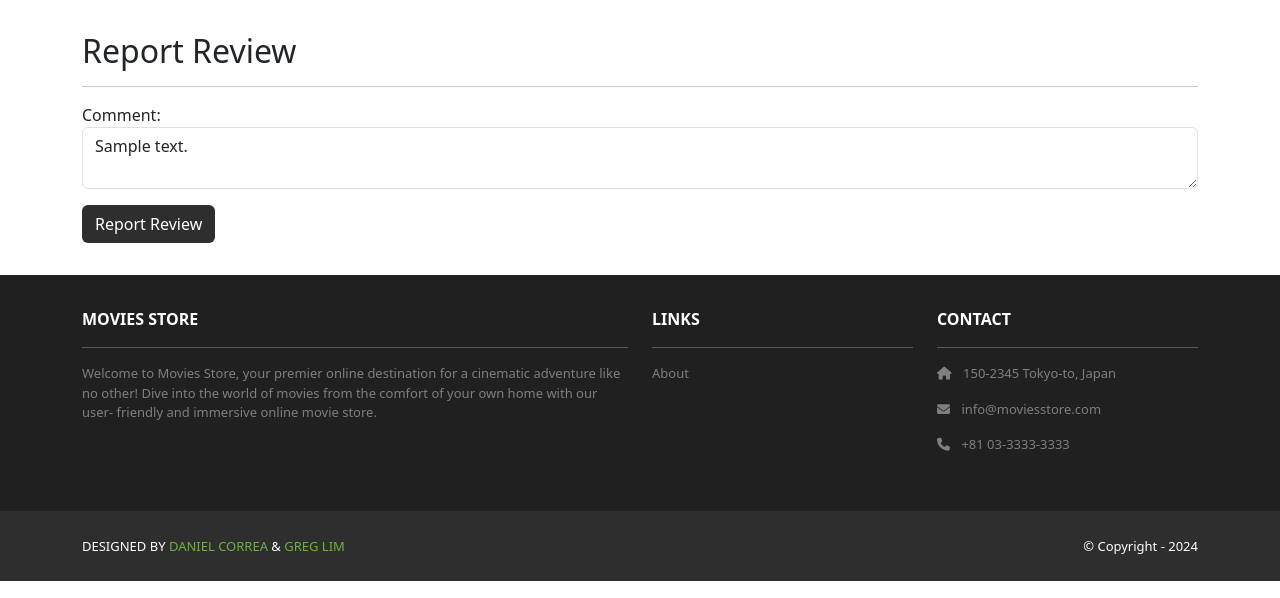
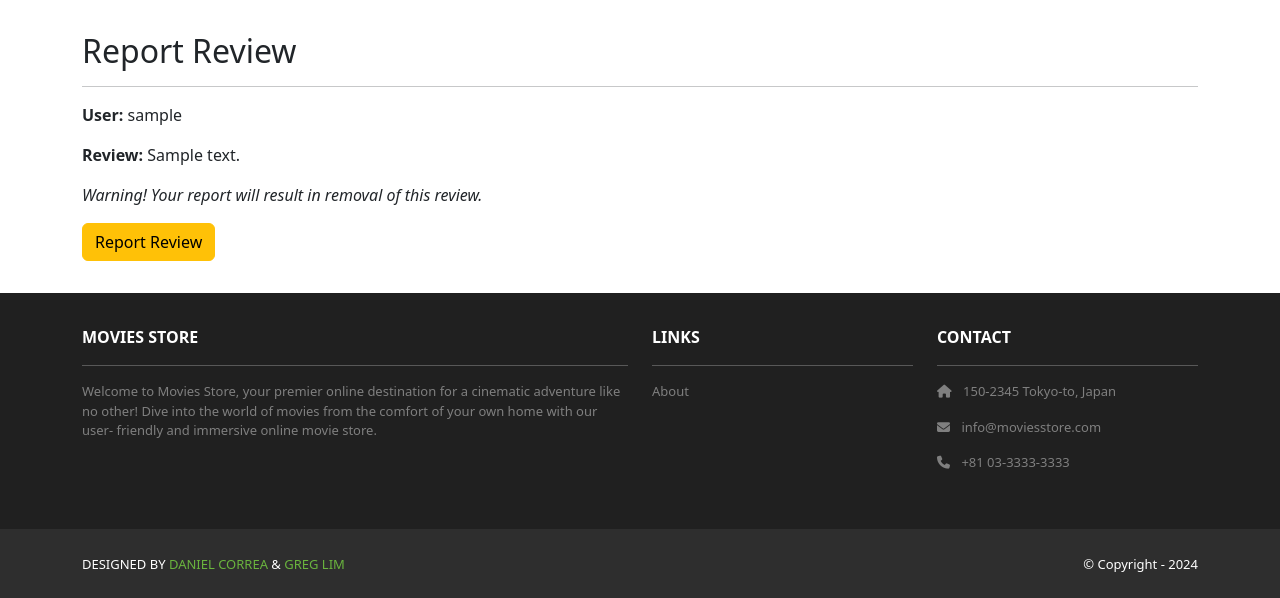
Before and after one commit to sid43319/moviesstore, a Django app: template movies/templates/movies/report_review.html in a window 1280 px wide. Shown: the part 82-680 px from the top of the page. Run offline with Django 5.2, Linux system fonts and the light colour scheme; the template is opened without the code that fills it: most values are stand-ins (such as "Sample title", 1, 10 or a date in 2020); some libraries are stand-ins or nearby versions.

Commit message:
Fixed errors in use case 21

```diff
--- a/movies/templates/movies/report_review.html
+++ b/movies/templates/movies/report_review.html
@@ -6,18 +6,15 @@
       <div class="col mx-auto mb-3">
         <h2>Report Review</h2>
         <hr />
+
+        <p><b>User:</b> {{ template_data.review.user.username}}</p>
+            <p><b>Review:</b>  {{ template_data.review.comment }}</p>
+
+        <p><i>Warning! Your report will result in removal of this review.</i></p>
+
         <form method="POST">
           {% csrf_token %}
-          <p>
-            <label for="comment">Comment:</label>
-            <textarea name="comment" required
-            class="form-control" id="comment">{{template_data.review.comment }}</textarea>
-          </p>
-          <div class="text-start">
-            <button type="submit"
-              class="btn bg-dark text-white">Report Review
-            </button>
-          </div>
+            <button type="submit" class="btn btn-warning"> Report Review </button>
         </form>
       </div>
     </div>
--- a/movies/templates/movies/show.html
+++ b/movies/templates/movies/show.html
@@ -37,7 +37,8 @@
             <h6 class="card-subtitle mb-2 text-muted"> {{ review.date }}
             </h6>
             <p class="card-text">{{ review.comment }}</p>
-            {% if user.is_authenticated and user == review.user %}
+            {% if user.is_authenticated %}
+              {% if user == review.user %}
                <a class="btn btn-primary"
                  href="{% url 'movies.edit_review' id=template_data.movie.id review_id=review.id %}">
                  Edit
@@ -46,10 +47,12 @@
                  href="{% url 'movies.delete_review' id=template_data.movie.id review_id=review.id %}">
                  Delete
                </a>
+              {% else %}
                <a class="btn btn-warning"
                  href="{% url 'movies.report_review' id=template_data.movie.id review_id=review.id %}">
                  Report
                </a>
+              {% endif %}
             {% endif %}
           </li>
           {% endfor %}
```
Also changed, not shown: movies/views.py (+7 -3 lines). Lines whose indentation alone changed are shown as unchanged.
